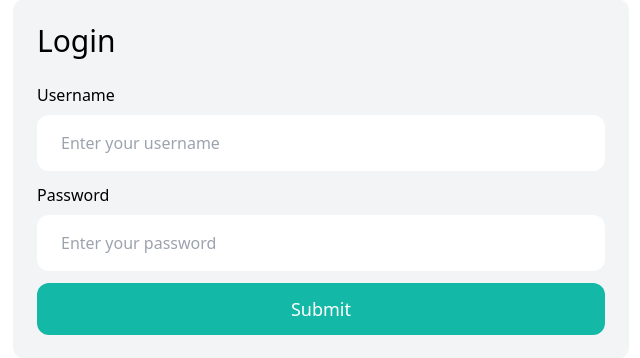
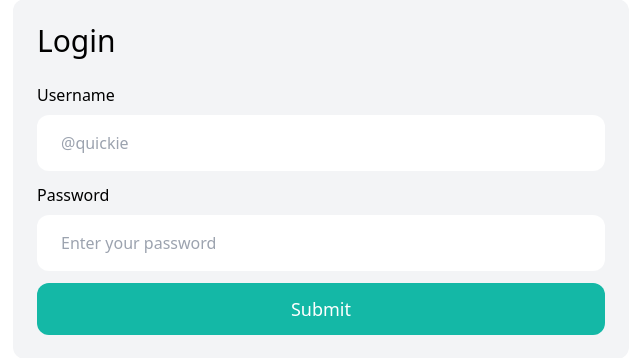
Before and after one commit to rivangushu200241/getitem, a Django app: page /login/ in a window 1280 px wide. Shown: the part 150-508 px from the top of the page, without its empty margins (319-959 px from the left). Run offline with Django 4.2, Linux system fonts and the light colour scheme; some libraries are stand-ins or nearby versions.

Commit message:
first commit

```diff
--- a/core/forms.py
+++ b/core/forms.py
@@ -4,7 +4,7 @@ from django.contrib.auth.models import User
 
 class LoginForm(AuthenticationForm):
     username = forms.CharField(widget=forms.TextInput(attrs={
-        'placeholder':'Enter your username',
+        'placeholder':'@quickie',
         'class':'w-full py-4 px-6 dark:text-black rounded-xl'
     }))
     password = forms.CharField(widget=forms.PasswordInput(attrs={
@@ -21,7 +21,7 @@ class SignupForm(UserCreationForm):
         'class':'w-full py-4 px-6   dark:text-black rounded-xl'
     }))
     email = forms.CharField(widget=forms.EmailInput(attrs={
-        'placeholder':'Enter your email',
+        'placeholder':'quickie@gmail.com',
         'class':'w-full py-4 px-6   dark:text-black rounded-xl'
     }))
     password1 = forms.CharField(widget=forms.PasswordInput(attrs={
--- a/core/templates/core/index.html
+++ b/core/templates/core/index.html
@@ -4,7 +4,7 @@
 
 {% block content %}
     <div class="mt-6 sm:px-6 px-3 w-full py-12 dark:text-white dark:bg-gray-800 dark:text-white bg-gray-100 rounded-xl shadow-xl">
-        <h2 class="md:mb-12 mb-3 font-medium text-2xl text-center">Newest items</h2>
+        <h2 class="md:mb-12 mb-3 font-medium text-2xl text-center">Latest items</h2>
 
         <div class="grid grid-cols-2 md:grid-cols-3  lg:grid-cols-4 items-stretch gap-3  ">
             {% for item in items %}
```
